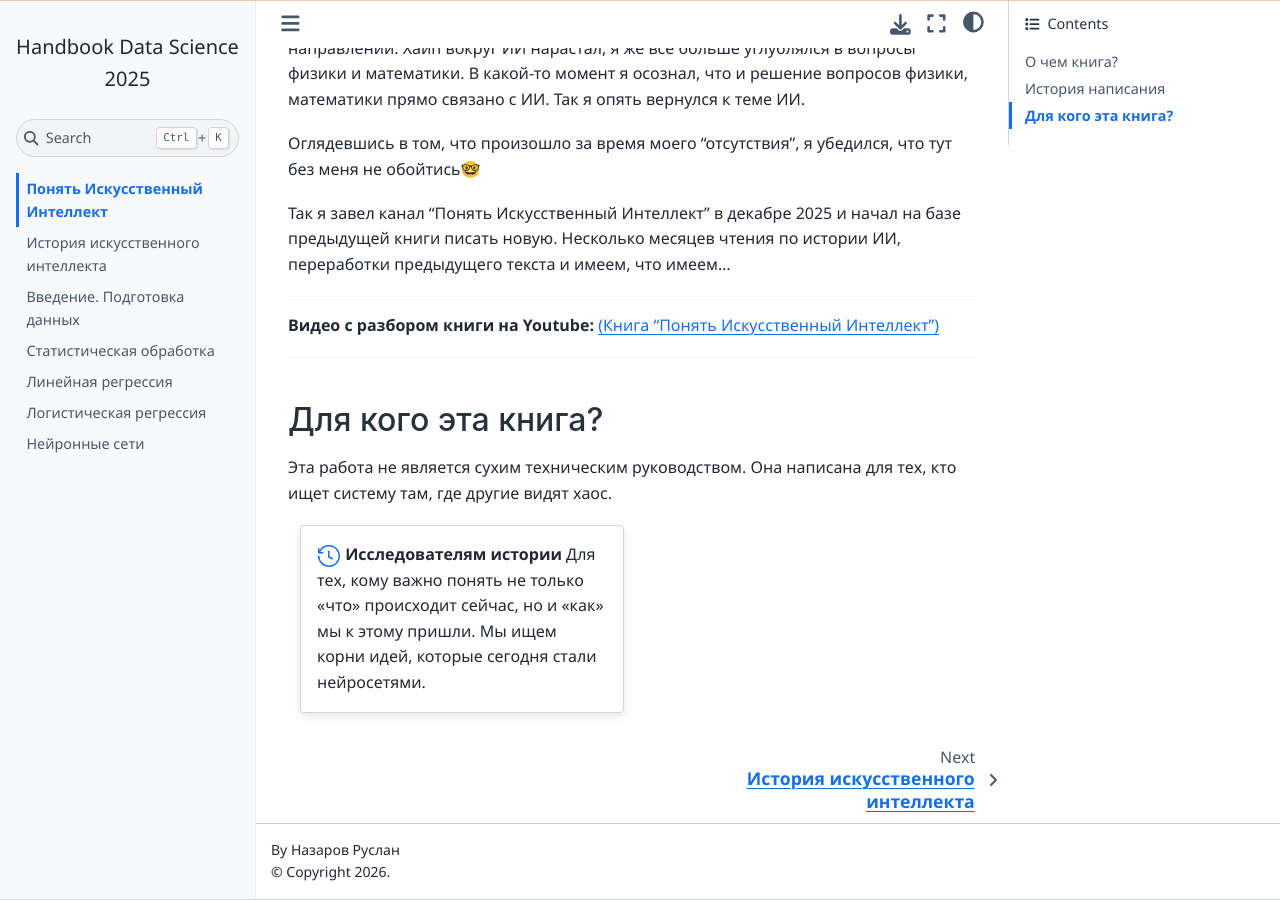
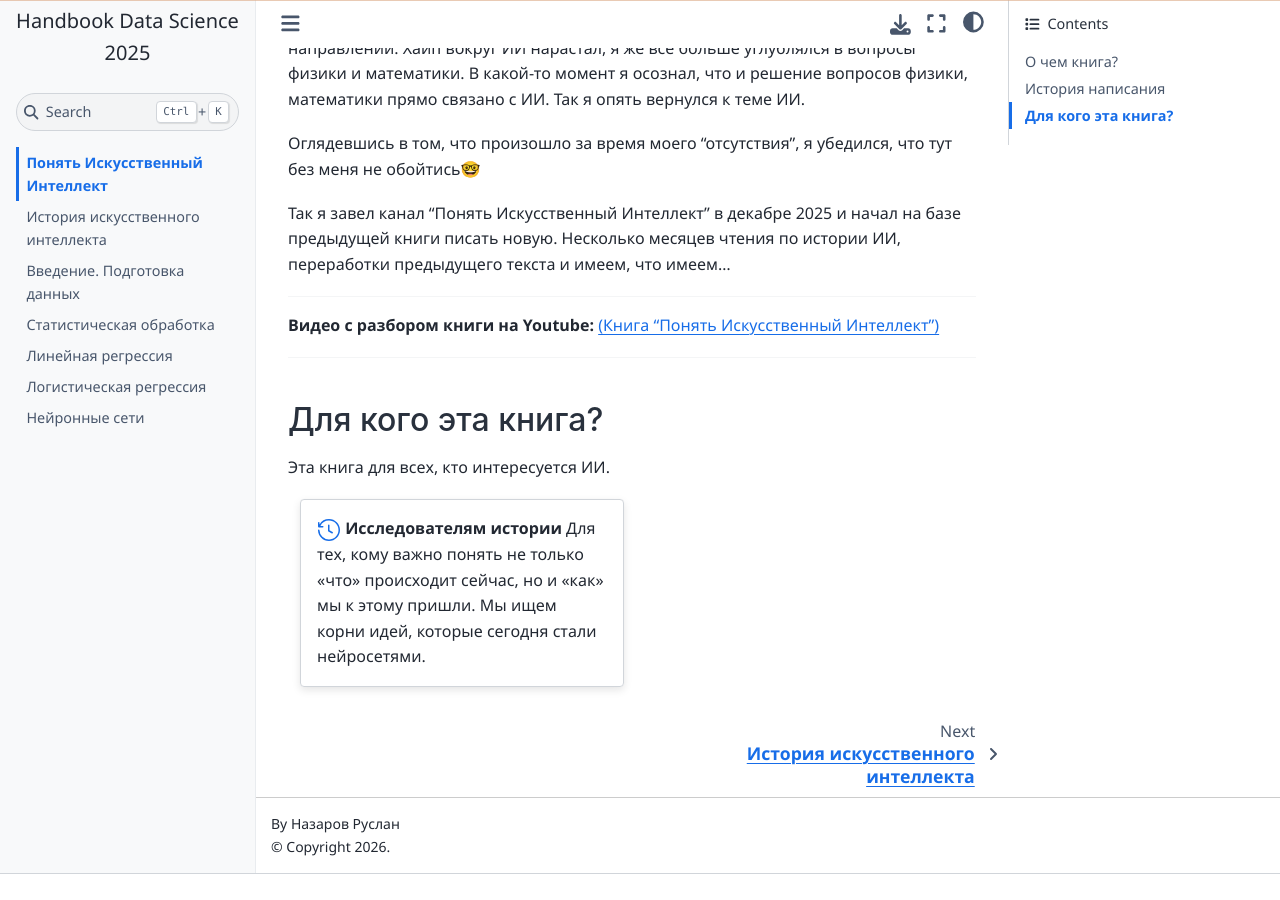
Before and after one commit to Ruslan-Nazarov/handbook_ai, a Jupyter Book: the page built from index.md, in a window 1280 px wide and 900 px high, scrolled down 1078 px. Built offline with Jupyter Book 1.0.4 settings and Sphinx 7.4.7 and the Sphinx Book theme 1.1.4, drawn with Linux system fonts in a browser that asks for light colours; pages that are not in the unit, such as notebooks, are missing from menus; after the commit the page ends 1952 px from its top, so only the background shows below that.

Commit message:
Update index.md

````diff
--- a/index.md
+++ b/index.md
@@ -38,7 +38,7 @@
 
 ## Для кого эта книга?
 
-Эта работа не является сухим техническим руководством. Она написана для тех, кто ищет систему там, где другие видят хаос.
+Эта книга для всех, кто интересуется ИИ.
 
 ```{grid} 2
 :gutter: 3
````
